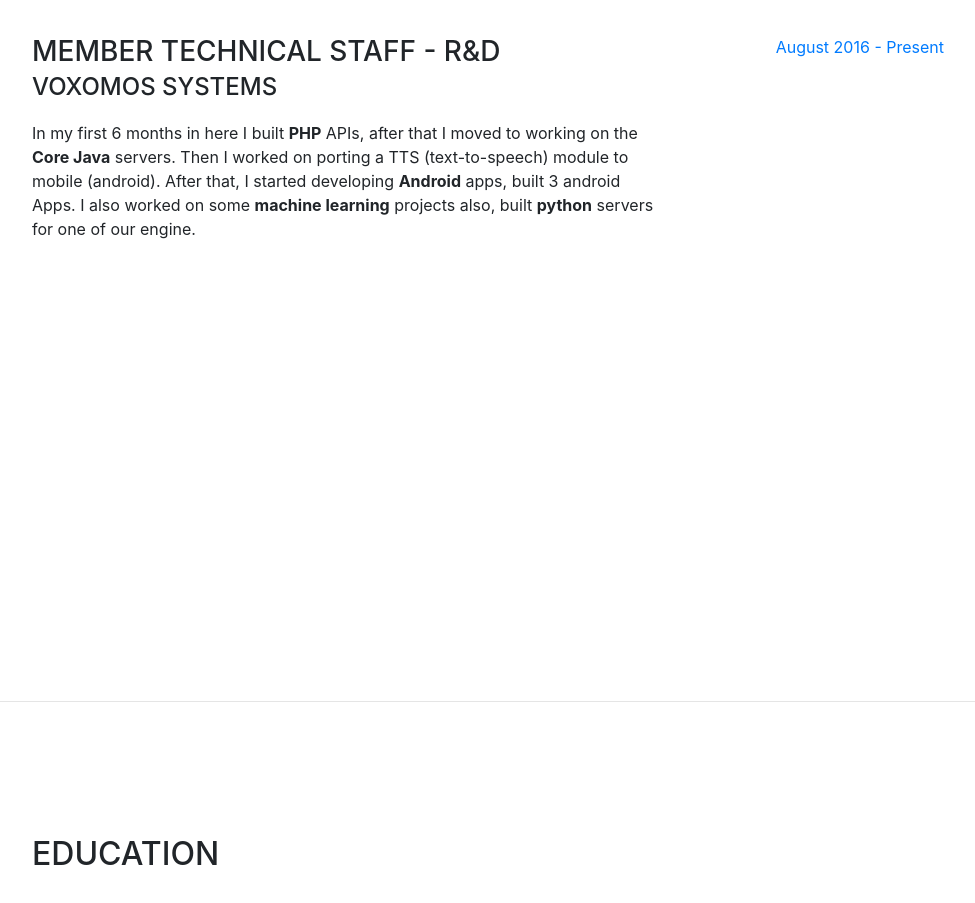
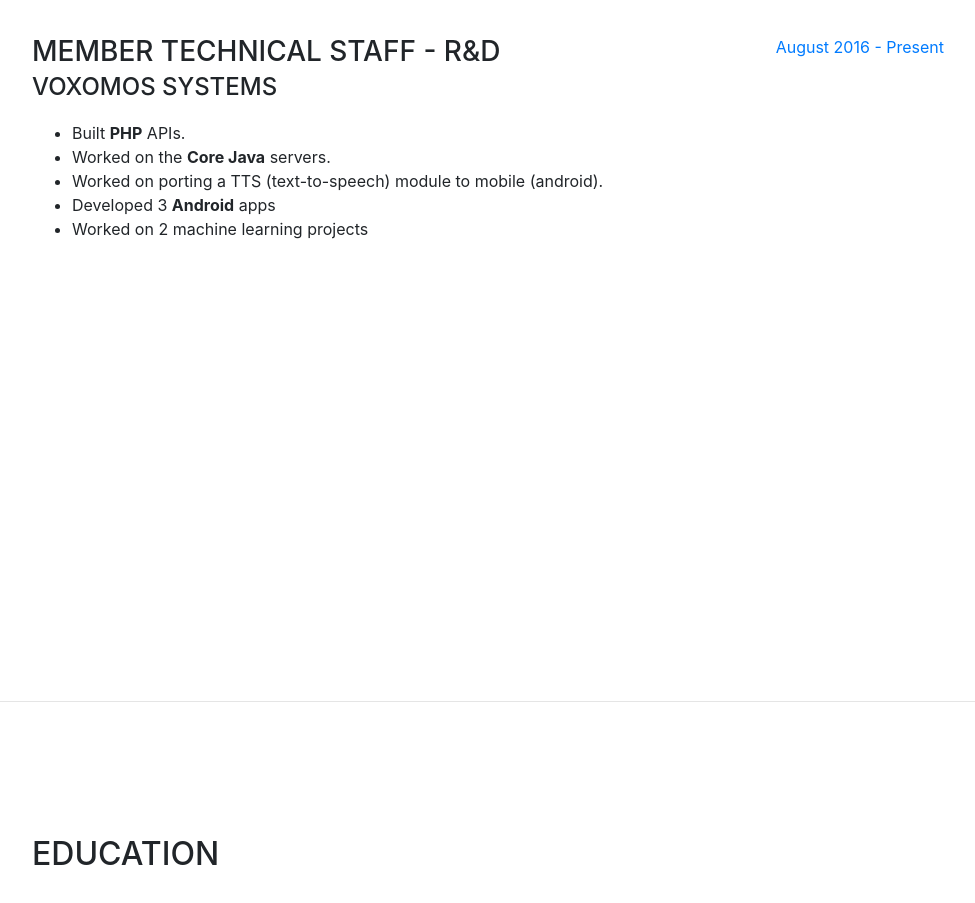
Before and after one commit to kantajitshaw/kantajitshaw.github.io, a website with bundled scripts: page index.html in a window 1280 px wide. Shown: the part 900-1803 px from the top of the page, without its empty margins (288-1263 px from the left). Built offline with nearby package versions, Linux system fonts and the light colour scheme; a web font is replaced by a local one.

Commit message:
Changed experience section

```diff
--- a/index.html
+++ b/index.html
@@ -101,7 +101,13 @@
           <div class="resume-content">
             <h3 class="mb-0">Member technical Staff - R&D</h3>
             <div class="subheading mb-3">VOXOMOS SYSTEMS</div>
-            <p>In my first 6 months in here I built <b>PHP</b> APIs, after that I moved to working on the <b>Core Java</b> servers. Then I worked on porting a TTS (text-to-speech) module to mobile (android). After that, I started developing <b>Android</b> apps, built 3 android Apps. I also worked on some <b>machine learning</b> projects also, built <b>python</b> servers for one of our engine.</p>
+            <ul>
+              <li>Built <b>PHP</b> APIs.</li>
+              <li>Worked on the <b>Core Java</b> servers.</li>
+              <li>Worked on porting a TTS (text-to-speech) module to mobile (android).</li>
+              <li>Developed 3 <b>Android</b> apps</li>
+              <li>Worked on 2 machine learning projects</li>
+            </ul>
           </div>
           <div class="resume-date text-md-right">
             <span class="text-primary">August 2016 - Present</span>
```
